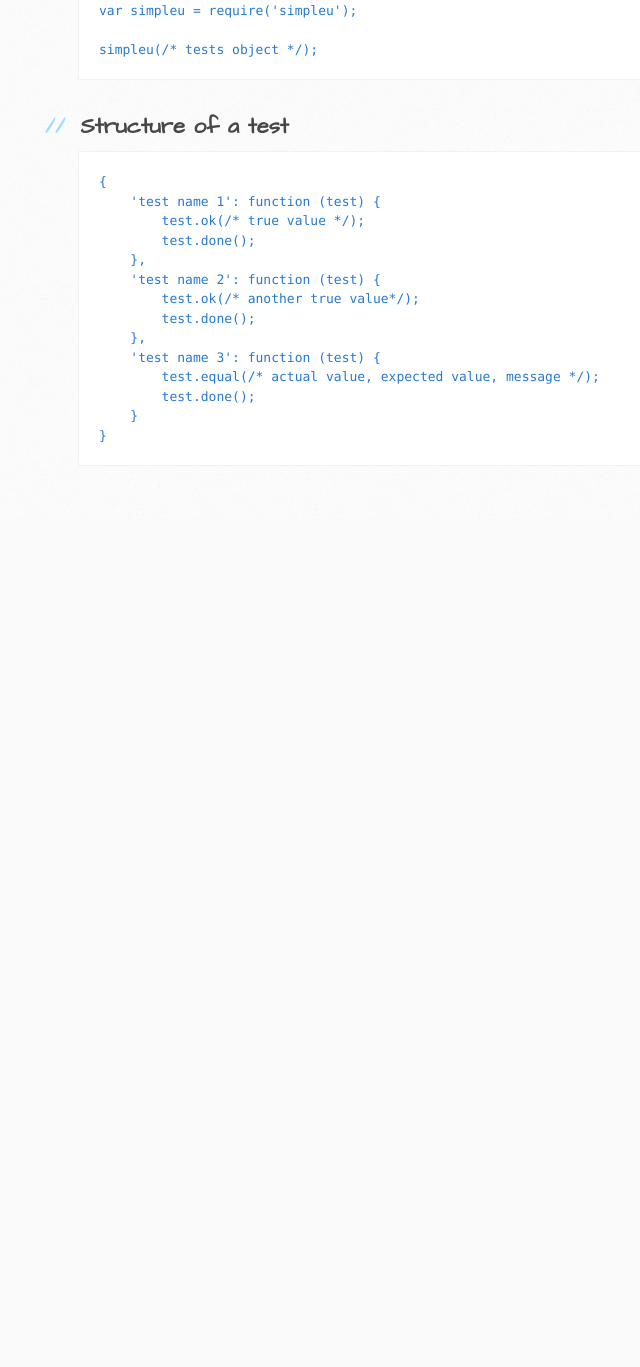
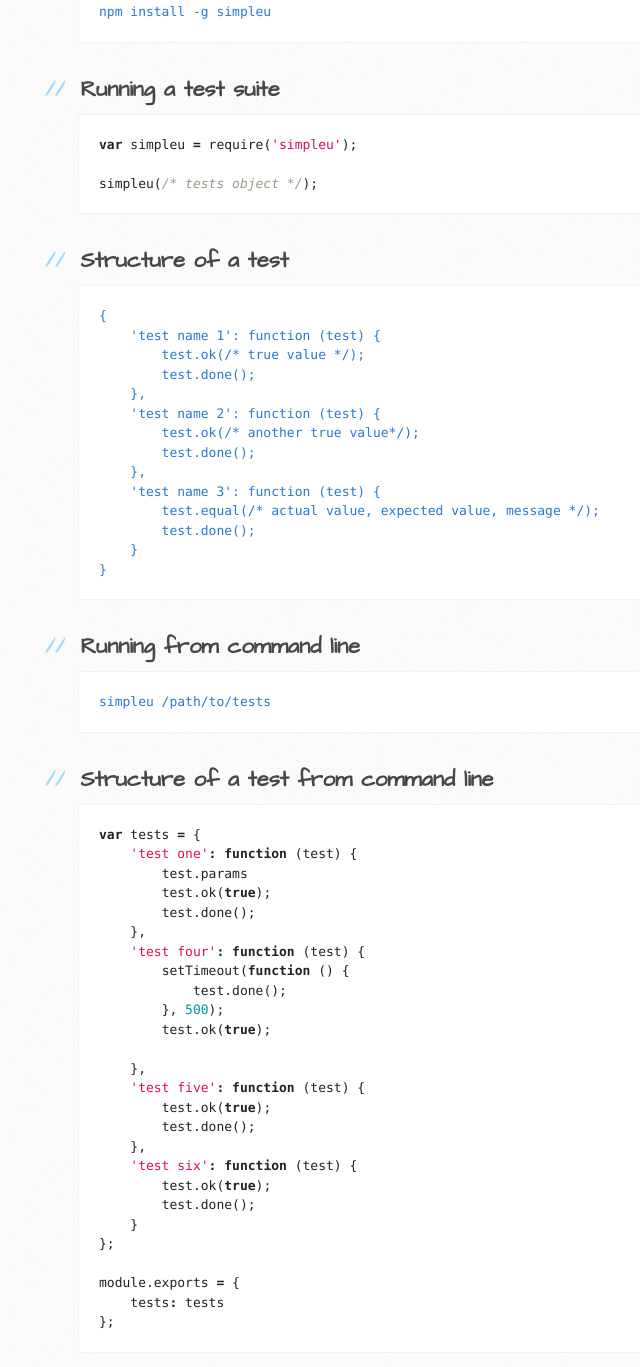
Before and after one commit to micnic/simpleu, a plain HTML site: page index.html in a window 1280 px wide. Shown: the part 1213-2580 px from the top of the page, without its empty margins (92-732 px from the left). Before the commit the page ends 1732 px from the top, so only its background shows below. Drawn offline with Linux system fonts and the light colour scheme.

```diff
--- a/index.html
+++ b/index.html
@@ -31,7 +31,7 @@
           <p><img src="https://raw.github.com/micnic/simpleU/master/logo.png"></p>
 
 <h1>
-<a name="simpleu-002" class="anchor" href="#simpleu-002"><span class="octicon octicon-link"></span></a>simpleU 0.0.2</h1>
+<a name="simpleu-003" class="anchor" href="#simpleu-003"><span class="octicon octicon-link"></span></a>simpleU 0.0.3</h1>
 
 <p>simpleU is a simple unit testing tool for Node.JS that has some special features:</p>
 
@@ -54,11 +54,11 @@
 <li><a href="http://micnic.github.com/simpleS/">simpleS</a></li>
 <li><a href="http://micnic.github.com/simpleT/">simpleT</a></li>
 </ul><h3>
-<a name="changelog" class="anchor" href="#changelog"><span class="octicon octicon-link"></span></a><a href="https://github.com/micnic/simpleS/wiki/Changelog">Changelog</a>
+<a name="changelog" class="anchor" href="#changelog"><span class="octicon octicon-link"></span></a><a href="https://github.com/micnic/simpleU/wiki/Changelog">Changelog</a>
 </h3>
 
 <h3>
-<a name="documentation" class="anchor" href="#documentation"><span class="octicon octicon-link"></span></a><a href="https://github.com/micnic/simpleS/wiki/Documentation">Documentation</a>
+<a name="documentation" class="anchor" href="#documentation"><span class="octicon octicon-link"></span></a><a href="https://github.com/micnic/simpleU/wiki/Documentation">Documentation</a>
 </h3>
 
 <h2>
@@ -67,13 +67,18 @@
 <pre><code>npm install simpleu
 </code></pre>
 
+<p>or install globally</p>
+
+<pre><code>npm install -g simpleu
+</code></pre>
+
 <h2>
 <a name="running-a-test-suite" class="anchor" href="#running-a-test-suite"><span class="octicon octicon-link"></span></a>Running a test suite</h2>
 
-<pre><code>var simpleu = require('simpleu');
+<div class="highlight highlight-javascript"><pre><span class="kd">var</span> <span class="nx">simpleu</span> <span class="o">=</span> <span class="nx">require</span><span class="p">(</span><span class="s1">'simpleu'</span><span class="p">);</span>
 
-simpleu(/* tests object */);
-</code></pre>
+<span class="nx">simpleu</span><span class="p">(</span><span class="cm">/* tests object */</span><span class="p">);</span>
+</pre></div>
 
 <h2>
 <a name="structure-of-a-test" class="anchor" href="#structure-of-a-test"><span class="octicon octicon-link"></span></a>Structure of a test</h2>
@@ -93,6 +98,43 @@
     }
 }
 </code></pre>
+
+<h2>
+<a name="running-from-command-line" class="anchor" href="#running-from-command-line"><span class="octicon octicon-link"></span></a>Running from command line</h2>
+
+<pre><code>simpleu /path/to/tests
+</code></pre>
+
+<h2>
+<a name="structure-of-a-test-from-command-line" class="anchor" href="#structure-of-a-test-from-command-line"><span class="octicon octicon-link"></span></a>Structure of a test from command line</h2>
+
+<div class="highlight highlight-javascript"><pre><span class="kd">var</span> <span class="nx">tests</span> <span class="o">=</span> <span class="p">{</span>
+    <span class="s1">'test one'</span><span class="o">:</span> <span class="kd">function</span> <span class="p">(</span><span class="nx">test</span><span class="p">)</span> <span class="p">{</span>
+        <span class="nx">test</span><span class="p">.</span><span class="nx">params</span>
+        <span class="nx">test</span><span class="p">.</span><span class="nx">ok</span><span class="p">(</span><span class="kc">true</span><span class="p">);</span>
+        <span class="nx">test</span><span class="p">.</span><span class="nx">done</span><span class="p">();</span>
+    <span class="p">},</span>
+    <span class="s1">'test four'</span><span class="o">:</span> <span class="kd">function</span> <span class="p">(</span><span class="nx">test</span><span class="p">)</span> <span class="p">{</span>
+        <span class="nx">setTimeout</span><span class="p">(</span><span class="kd">function</span> <span class="p">()</span> <span class="p">{</span>
+            <span class="nx">test</span><span class="p">.</span><span class="nx">done</span><span class="p">();</span>
+        <span class="p">},</span> <span class="mi">500</span><span class="p">);</span>
+        <span class="nx">test</span><span class="p">.</span><span class="nx">ok</span><span class="p">(</span><span class="kc">true</span><span class="p">);</span>
+
+    <span class="p">},</span>
+    <span class="s1">'test five'</span><span class="o">:</span> <span class="kd">function</span> <span class="p">(</span><span class="nx">test</span><span class="p">)</span> <span class="p">{</span>
+        <span class="nx">test</span><span class="p">.</span><span class="nx">ok</span><span class="p">(</span><span class="kc">true</span><span class="p">);</span>
+        <span class="nx">test</span><span class="p">.</span><span class="nx">done</span><span class="p">();</span>
+    <span class="p">},</span>
+    <span class="s1">'test six'</span><span class="o">:</span> <span class="kd">function</span> <span class="p">(</span><span class="nx">test</span><span class="p">)</span> <span class="p">{</span>
+        <span class="nx">test</span><span class="p">.</span><span class="nx">ok</span><span class="p">(</span><span class="kc">true</span><span class="p">);</span>
+        <span class="nx">test</span><span class="p">.</span><span class="nx">done</span><span class="p">();</span>
+    <span class="p">}</span>
+<span class="p">};</span>
+
+<span class="nx">module</span><span class="p">.</span><span class="nx">exports</span> <span class="o">=</span> <span class="p">{</span>
+    <span class="nx">tests</span><span class="o">:</span> <span class="nx">tests</span>
+<span class="p">};</span>
+</pre></div>
         </section>
 
         <aside id="sidebar">
--- a/stylesheets/stylesheet.css
+++ b/stylesheets/stylesheet.css
@@ -325,12 +325,12 @@
   padding: 0 0 0 30px;
 }
 
-ul li {
+ul {
   list-style: disc inside;
   padding-left: 20px;
 }
 
-ol li {
+ol {
   list-style: decimal inside;
   padding-left: 3px;
 }
```
Also changed, not shown: params.json (+1 -1 lines).
